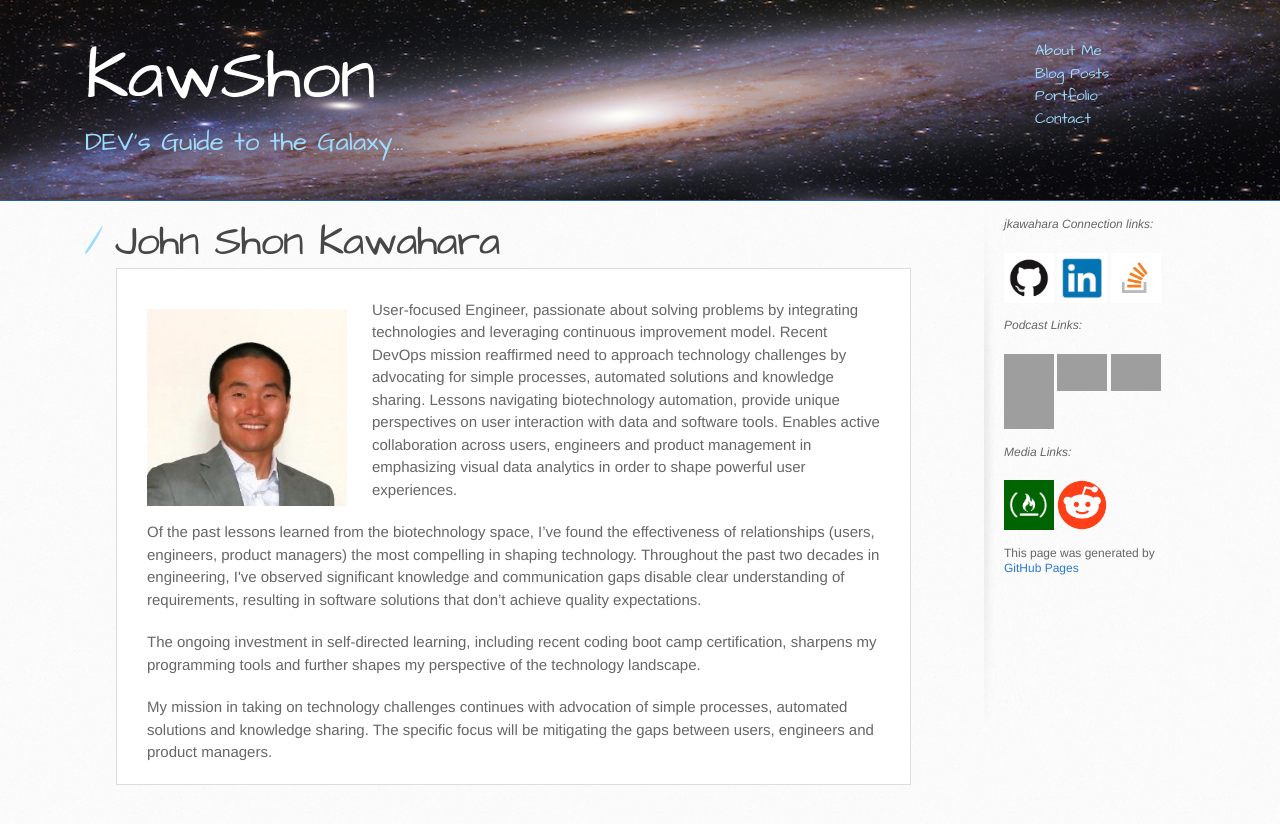
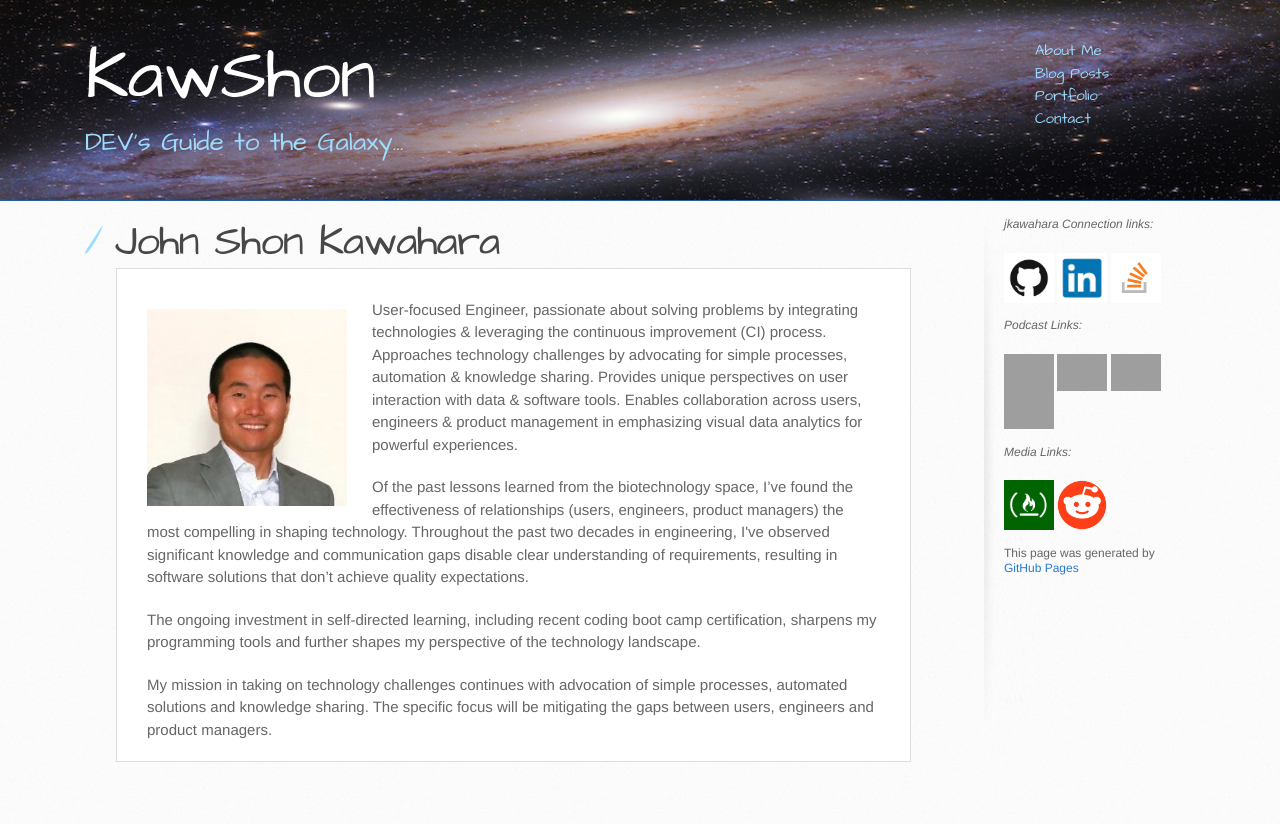
Before and after one commit to jkawahara/jkawahara.github.io, a Jekyll site: the page built from about.html, in a window 1280 px wide. Shown: the top 824 px of the page. Built offline with Jekyll 4.4.1, drawn with Linux system fonts in a browser that asks for light colours; nearby versions of some CDN libraries; grey boxes are pictures that could not be loaded.

Commit message:
Align About Me

```diff
--- a/about.html
+++ b/about.html
@@ -7,7 +7,7 @@ heading: John Shon Kawahara
 <section class="main-section">
   <img src="assets/images/jkawahara.jpg" class="auth-image" alt="John Kawahara">
 
-  <p>User-focused Engineer, passionate about solving problems by integrating technologies and leveraging continuous improvement model. Recent DevOps mission reaffirmed need to approach technology challenges by advocating for simple processes, automated solutions and knowledge sharing. Lessons navigating biotechnology automation, provide unique perspectives on user interaction with data and software tools. Enables active collaboration across users, engineers and product management in emphasizing visual data analytics in order to shape powerful user experiences.</p>
+  <p>User-focused Engineer, passionate about solving problems by integrating technologies & leveraging the continuous improvement (CI) process. Approaches technology challenges by advocating for simple processes, automation & knowledge sharing. Provides unique perspectives on user interaction with data & software tools. Enables collaboration across users, engineers & product management in emphasizing visual data analytics for powerful experiences.</p>
   <p>Of the past lessons learned from the biotechnology space, I’ve found the effectiveness of relationships (users, engineers, product managers) the most compelling in shaping technology. Throughout the past two decades in engineering, I've observed significant knowledge and communication gaps disable clear understanding of requirements, resulting in software solutions that don’t achieve quality expectations.</p>
   <p>The ongoing investment in self-directed learning, including recent coding boot camp certification, sharpens my programming tools and further shapes my perspective of the technology landscape.</p>
   <p>My mission in taking on technology challenges continues with advocation of simple processes, automated solutions and knowledge sharing. The specific focus will be mitigating the gaps between users, engineers and product managers.</p>
```
